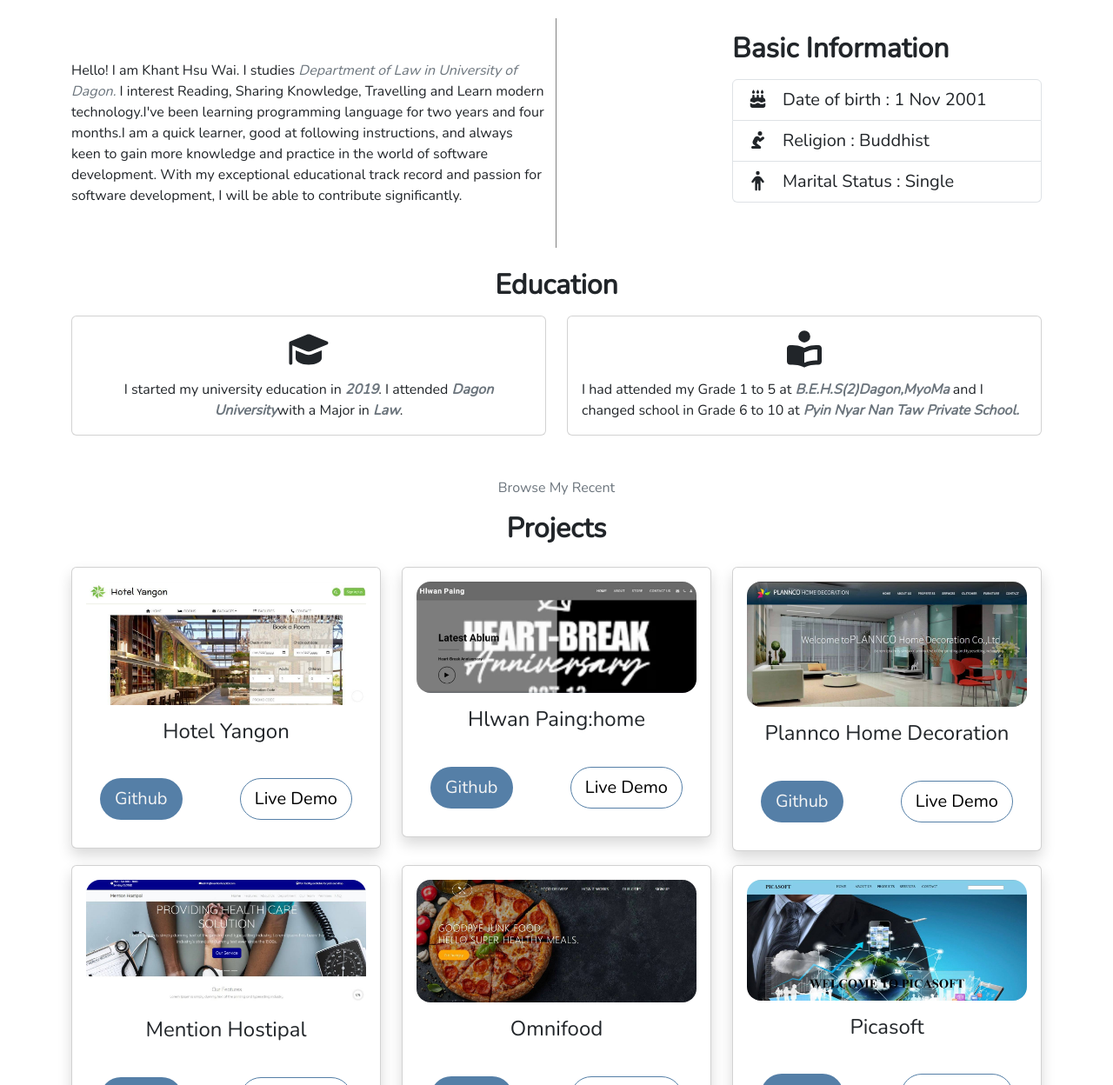
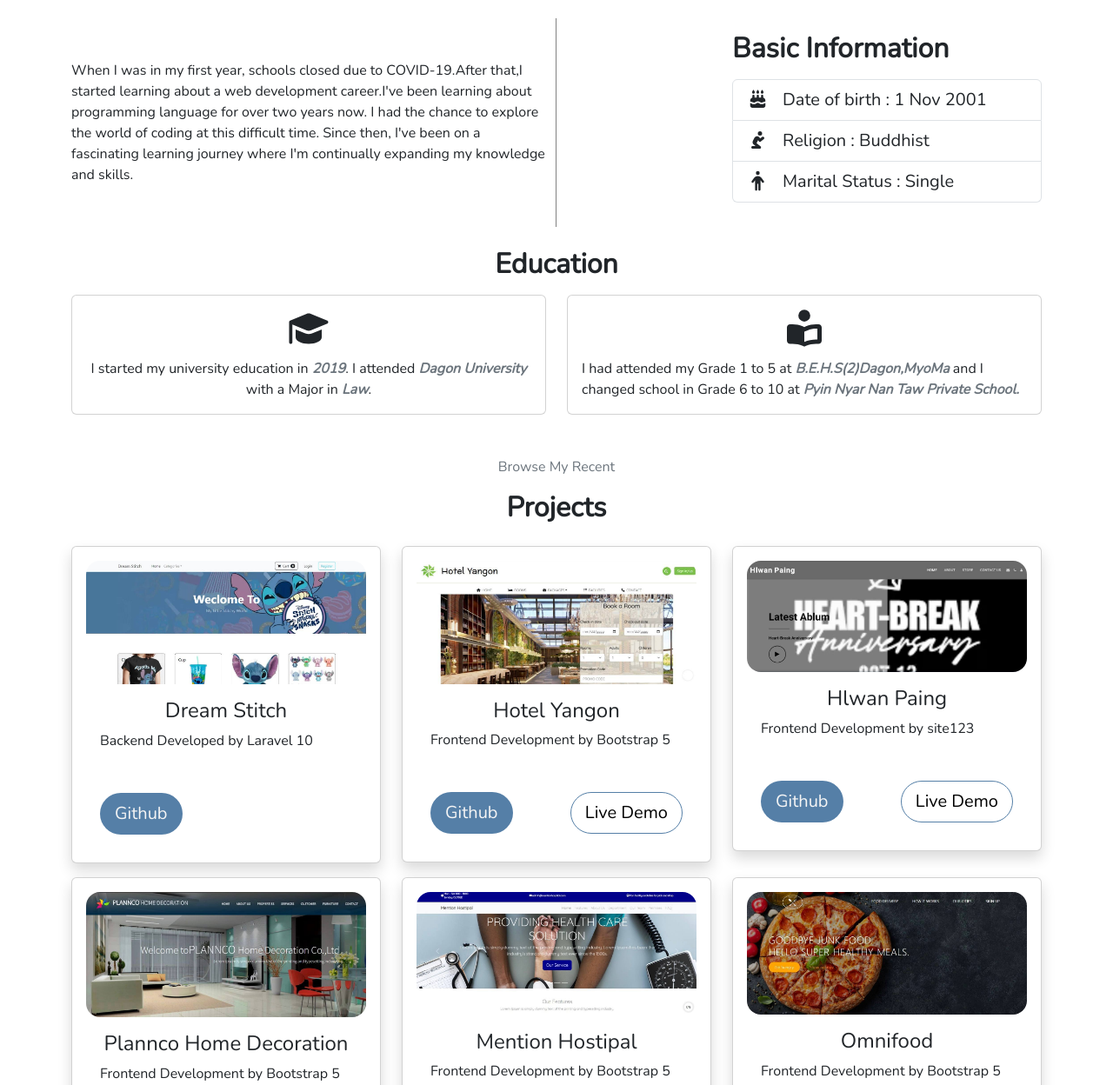
Before and after one commit to khanthsuwai/khanthsuwai.github.io, a plain HTML site: page index.html in a window 1280 px wide. Shown: the part 672-1920 px from the top of the page at 87% size. Drawn offline with nearby package versions, Linux system fonts and the light colour scheme.

Commit message:
adddreamstitch

```diff
--- a/index.html
+++ b/index.html
@@ -103,14 +103,13 @@
         </div>
         <div class="row my-4">
             <div class="col-12 col-md-6 about_line">
-                <p class="my-md-5">Hello! I am Khant Hsu Wai. I studies <i class="text-secondary"> Department of Law in
-                        University of Dagon.</i> I
-                    interest Reading,
-                    Sharing Knowledge, Travelling and Learn modern technology.I've been learning programming language
-                    for two years and four months.I am a quick learner, good at
-                    following instructions, and always keen to gain more knowledge and practice in the world of software
-                    development. With my exceptional educational track record and passion for software development, I
-                    will be able to contribute significantly.</p>
+                <p class="my-md-5">When I was in my first year, schools closed due to COVID-19.After that,I started
+                    learning about a web development career.I've been learning about programming language
+                    for over two years now. I had the chance to explore the world of coding at this difficult
+                    time. Since then, I've been on a fascinating learning journey where
+                    I'm continually expanding my knowledge and skills.
+                </p>
+
             </div>
             <div class="col-12 col-md-4 offset-md-2">
                 <h2 class="fs-2 fw-bold my-3">Basic Information</h2>
@@ -138,7 +137,7 @@
                         <h5 class="card-title text-center fs-1"><i class="fa-solid fa-graduation-cap"></i></h5>
                         <p class="card-text text-center">I started my university education in <i
                                 class="text-secondary fw-bold">2019</i>. I attended <i class="text-secondary fw-bold">
-                                Dagon University</i>with a Major in <i class="text-secondary fw-bold">Law</i>.</p>
+                                Dagon University</i> with a Major in <i class="text-secondary fw-bold">Law</i>.</p>
                     </div>
                 </div>
             </div>
@@ -166,9 +165,25 @@
         <div class="row row-cols-1 row-cols-lg-3">
             <div class="col mb-3">
                 <div class="card shadow p-3 project">
+                    <img src="assets/img/dream_stitch.jpg" alt="" class="card-img-top rounded-4 project_img">
+                    <div class="card-body">
+                        <h4 class="card-title text-center">Dream Stitch</h4>
+                        <p>Backend Developed by Laravel 10</p>
+                    </div>
+                    <div class="p-md-3">
+                        <a href="https://github.com/khanthsuwai/DreamStitch" target="_blank"
+                            class="btn btn-lg rounded-pill project_btn">Github</a>
+                        <!-- <a href="" class="btn btn-lg rounded-pill float-end normal_btn">View More -->
+                        </a>
+                    </div>
+                </div>
+            </div>
+            <div class="col mb-3">
+                <div class="card shadow p-3 project">
                     <img src="assets/img/hotel_yangon.jpg" alt="" class="card-img-top rounded-4 project_img">
                     <div class="card-body">
                         <h4 class="card-title text-center">Hotel Yangon</h4>
+                        <p>Frontend Development by Bootstrap 5</p>
                     </div>
                     <div class="p-md-3">
                         <a href="https://github.com/khanthsuwai/Hotel_yangon" target="_blank"
@@ -182,7 +197,8 @@
                 <div class="card shadow p-3 project">
                     <img src="assets/img/hlwanpaing.jpg" alt="" class="card-img-top rounded-4 project_img">
                     <div class="card-body">
-                        <h4 class="card-title text-center">Hlwan Paing:home</h4>
+                        <h4 class="card-title text-center">Hlwan Paing</h4>
+                        <p>Frontend Development by site123</p>
                     </div>
                     <div class="p-md-3">
                         <a href="https://6625076323a44.site123.me/" target="_blank"
@@ -197,6 +213,7 @@
                     <img src="assets/img/plannco.jpg" alt="" class="card-img-top rounded-4 project_img">
                     <div class="card-body">
                         <h4 class="card-title text-center">Plannco Home Decoration</h4>
+                        <p>Frontend Development by Bootstrap 5</p>
                     </div>
                     <div class="p-md-3">
                         <a href="https://github.com/khanthsuwai/planncohomedecoration" target="_blank"
@@ -212,6 +229,7 @@
                     <img src="assets/img/hospital.jpg" alt="" class="card-img-top rounded-4 project_img">
                     <div class="card-body">
                         <h4 class="card-title text-center">Mention Hostipal</h4>
+                        <p>Frontend Development by Bootstrap 5</p>
                     </div>
                     <div class="p-md-3">
                         <a href="https://github.com/khanthsuwai/mentionhospital" target="_blank"
@@ -227,6 +245,7 @@
                     <img src="assets/img/pizza.jpg" alt="" class="card-img-top rounded-4 project_img">
                     <div class="card-body">
                         <h4 class="card-title text-center">Omnifood</h4>
+                        <p>Frontend Development by Bootstrap 5</p>
                     </div>
                     <div class="p-md-3">
                         <a href="https://github.com/khanthsuwai/omnifood" target="_blank"
@@ -241,6 +260,7 @@
                     <img src="assets/img/picasoft.jpg" alt="" class="card-img-top rounded-4 project_img">
                     <div class="card-body">
                         <h4 class="card-title text-center">Picasoft</h4>
+                        <p>Frontend Development by HTML & CSS</p>
                     </div>
                     <div class="p-md-3">
                         <a href="https://github.com/khanthsuwai/picasoft" target="_blank"
```
Also changed, not shown: assets/img/Screenshot (527).png (deleted), assets/img/dream_stitch.jpg (added).
